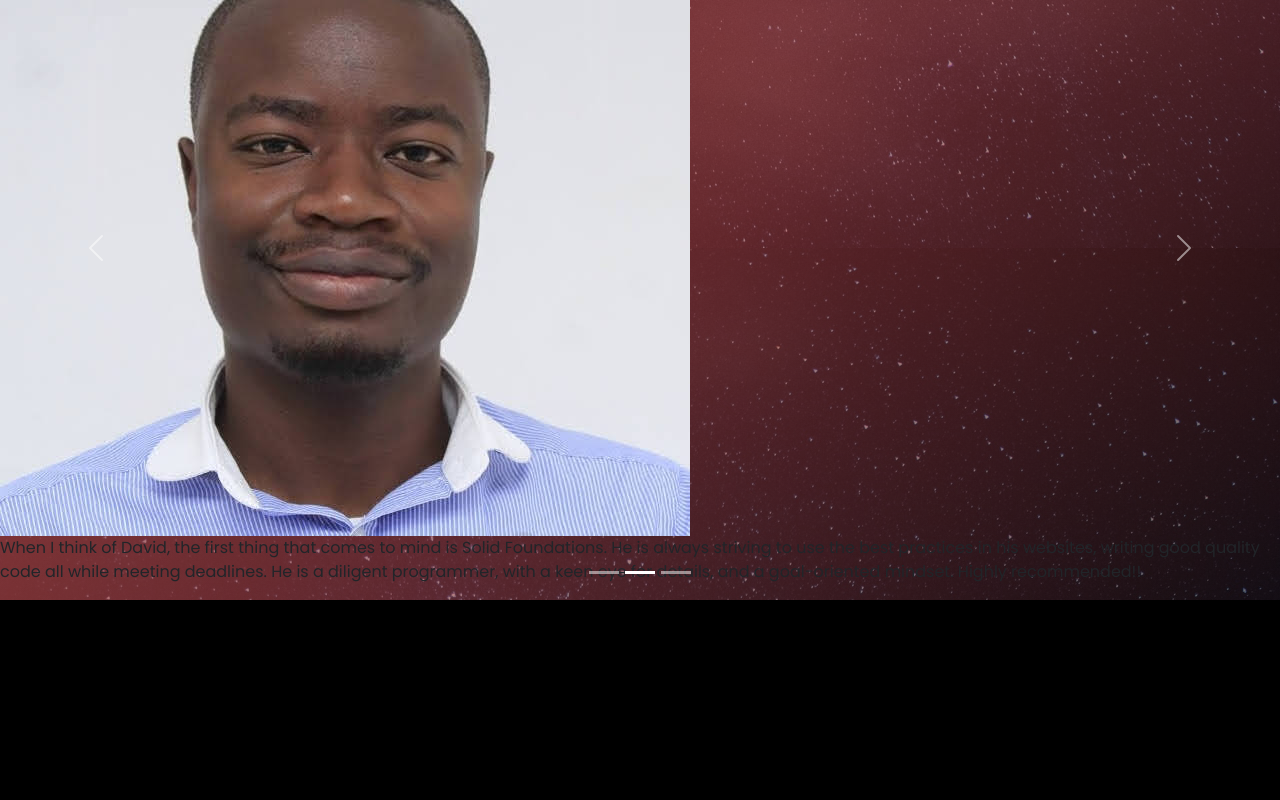
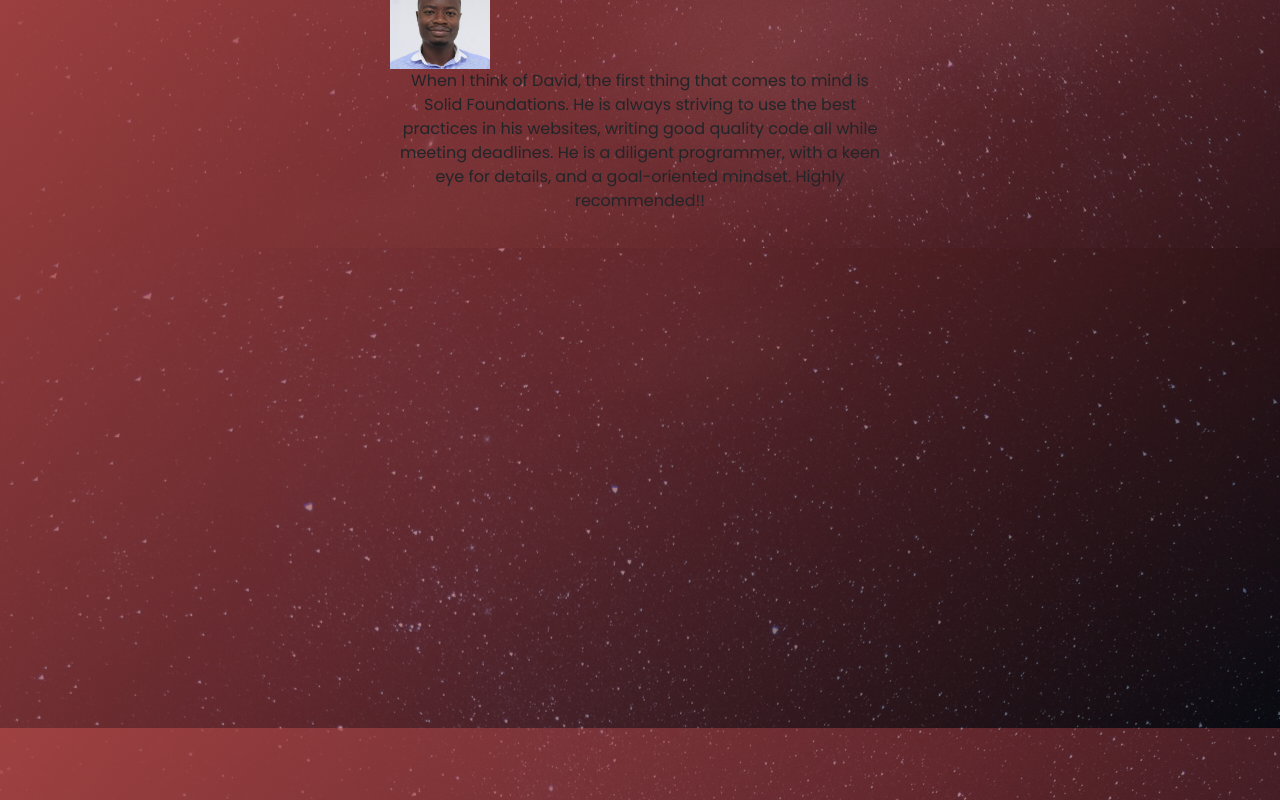
Before and after one commit to daudi13/daudi, a React (Create React App) app: page / in a window 1280 px wide. Shown: the part 1760-2560 px from the top of the page. Before the commit the page ends 2360 px from the top, so only its background shows below. Built offline with nearby package versions, Linux system fonts and the light colour scheme.

Commit message:
Add react-slick

```diff
--- a/package.json
+++ b/package.json
@@ -13,6 +13,7 @@
     "react-dom": "^18.0.0",
     "react-router-dom": "^6.3.0",
     "react-scripts": "5.0.1",
+    "react-slick": "^0.29.0",
     "web-vitals": "^2.1.4"
   },
   "scripts": {
--- a/src/components/Casourel.css
+++ b/src/components/Casourel.css
@@ -0,0 +1,14 @@
+.carosel-main {
+  min-width: 900px;
+}
+
+.profilePic {
+  width: 100px;
+}
+
+.text{
+  max-width: 500px;
+  text-align: center;
+  margin: 0;
+  height: 200pc;
+}
--- a/src/components/Casourel.js
+++ b/src/components/Casourel.js
@@ -4,39 +4,14 @@ import './Casourel.css'
 import img from './images/FaceApp_1646036824892.jpg'
 
 const Casourel = () => (
-  <Carousel fade>
-  <Carousel.Item>
       <div className="carosel">
-        <img src={img} alt="David ouma" />
+        <img src={img} className="profilePic" alt="David ouma" />
         <div className="content">
-          <p>
+          <p className="text">
             When I think of David, the first thing that comes to mind is Solid Foundations. He is always striving to use the best practices in his websites, writing good quality code all while meeting deadlines. He is a diligent programmer, with a keen eye for details, and a goal-oriented mindset. Highly recommended!!
           </p>
         </div>
       </div>
-
-  </Carousel.Item>
-    <Carousel.Item>
-      <div className="carosel">
-        <img src={img} alt="David ouma" />
-        <div className="content">
-          <p>
-            When I think of David, the first thing that comes to mind is Solid Foundations. He is always striving to use the best practices in his websites, writing good quality code all while meeting deadlines. He is a diligent programmer, with a keen eye for details, and a goal-oriented mindset. Highly recommended!!
-          </p>
-        </div>
-      </div>
-  </Carousel.Item>
-    <Carousel.Item>
-      <div className="carosel">
-        <img src={img} alt="David ouma" />
-        <div className="content">
-          <p>
-            When I think of David, the first thing that comes to mind is Solid Foundations. He is always striving to use the best practices in his websites, writing good quality code all while meeting deadlines. He is a diligent programmer, with a keen eye for details, and a goal-oriented mindset. Highly recommended!!
-          </p>
-        </div>
-      </div>
-  </Carousel.Item>
-</Carousel>
 )
 
 export default Casourel
--- a/src/components/Routes/Homepage.css
+++ b/src/components/Routes/Homepage.css
@@ -110,3 +110,7 @@ body {
   width: 250px;
   border-radius: 20px;
 }
+
+.testimonials {
+  margin: 5rem auto;
+}
```
Also changed, not shown: 2 other files (tests, documents, lock files or other folders).
